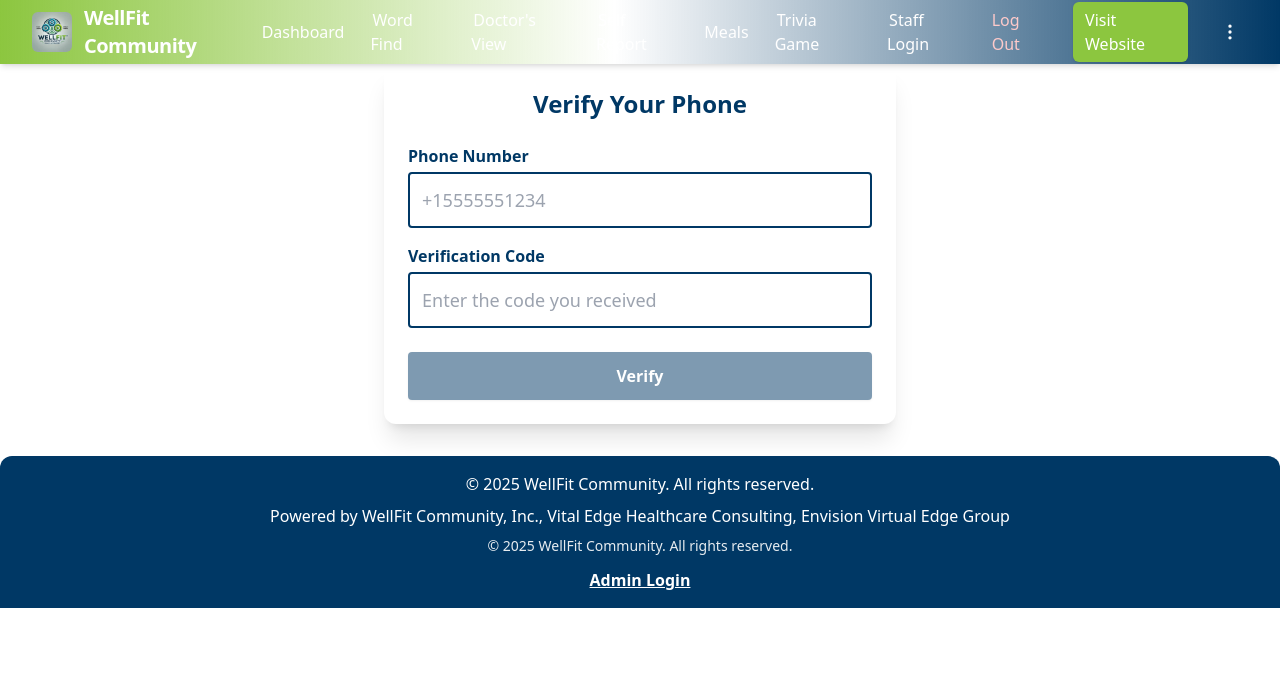
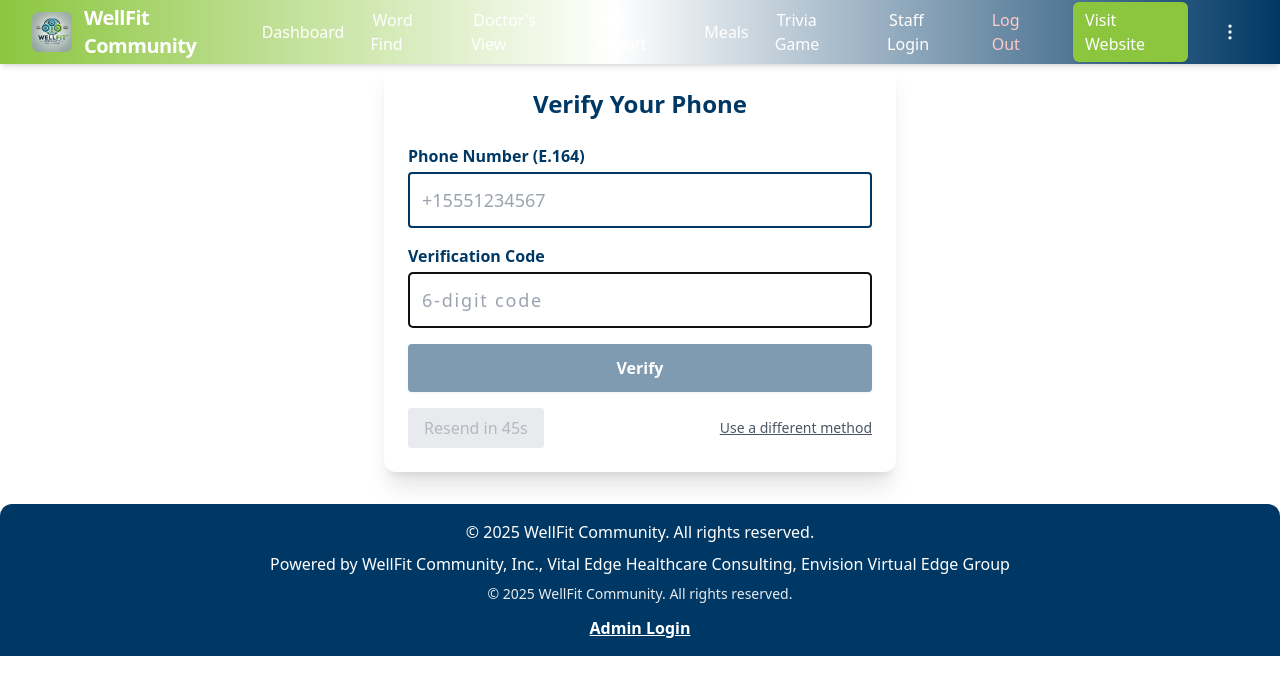
Before and after one commit to WellFitCommunity/WellFit-Community-Daily-Complete, a React (Create React App) app: page /verify in a window 1280 px wide. Shown: the top 694 px of the page. Built offline with nearby package versions, Linux system fonts and the light colour scheme; no server answers; what @supabase/auth-helpers-react would draw is missing.

Commit message:
UI: AppHeader/WelcomeHeader/GlobalHeader, gradient, website button, nav (Meals/Trivia), VerifyCode hardening, DemoMode

```diff
--- a/src/contexts/DemoModeContext.tsx
+++ b/src/contexts/DemoModeContext.tsx
@@ -1,40 +1,93 @@
-import { createContext, useContext, useState, useEffect } from "react";
+import React, { createContext, useContext, useEffect, useMemo, useRef, useState } from 'react';
+import { useAuth } from './AuthContext'; // <-- add this
 
-const DemoModeContext = createContext({
+type DemoCtx = {
+  demoMode: boolean;
+  demoTimeLeft: number;              // seconds
+  startDemo: (seconds?: number) => void;
+  endDemo: () => void;
+};
+
+const DemoModeContext = createContext<DemoCtx>({
   demoMode: false,
+  demoTimeLeft: 0,
   startDemo: () => {},
   endDemo: () => {},
-  demoTimeLeft: 0,
 });
 
 export function useDemoMode() {
   return useContext(DemoModeContext);
 }
 
+const DEFAULT_SECONDS = 15 * 60; // 15 minutes
+
 export function DemoModeProvider({ children }: { children: React.ReactNode }) {
-  const [demoMode, setDemoMode] = useState(false);
-  const [demoTimeLeft, setDemoTimeLeft] = useState(900); // 15 min
+  const { user } = useAuth(); // <-- logged-in user (enrolled)
+  const [demoMode, setDemoMode] = useState<boolean>(() => {
+    const saved = sessionStorage.getItem('demoMode');
+    return saved === 'true';
+  });
+  const [demoTimeLeft, setDemoTimeLeft] = useState<number>(() => {
+    const saved = sessionStorage.getItem('demoTimeLeft');
+    return saved ? Math.max(0, parseInt(saved, 10)) : DEFAULT_SECONDS;
+  });
+  const timerRef = useRef<number | null>(null);
 
-  const startDemo = () => setDemoMode(true);
+  const startDemo = (seconds = DEFAULT_SECONDS) => {
+    setDemoMode(true);
+    setDemoTimeLeft(seconds);
+  };
 
   const endDemo = () => {
     setDemoMode(false);
-    setDemoTimeLeft(900);
+    setDemoTimeLeft(DEFAULT_SECONDS);
   };
 
+  // Persist to sessionStorage
   useEffect(() => {
-    if (!demoMode) return;
+    sessionStorage.setItem('demoMode', String(demoMode));
+    sessionStorage.setItem('demoTimeLeft', String(demoTimeLeft));
+  }, [demoMode, demoTimeLeft]);
+
+  // 🚦 Auto-start from ?demo=1 ONLY if no user is logged in
+  useEffect(() => {
+    const params = new URLSearchParams(window.location.search);
+    const wantsDemo = params.get('demo') === '1';
+    if (wantsDemo && !user && !demoMode) {
+      startDemo(DEFAULT_SECONDS);
+    }
+    // eslint-disable-next-line react-hooks/exhaustive-deps
+  }, [user]); // re-check when auth changes
+
+  // 🛑 If a user logs in at any time, immediately end demo
+  useEffect(() => {
+    if (user && demoMode) endDemo();
+  }, [user, demoMode]);
+
+  // ⏱️ Countdown
+  useEffect(() => {
+    if (!demoMode) {
+      if (timerRef.current) window.clearInterval(timerRef.current);
+      timerRef.current = null;
+      return;
+    }
     if (demoTimeLeft <= 0) {
       endDemo();
       return;
     }
-    const interval = setInterval(() => setDemoTimeLeft((t) => t - 1), 1000);
-    return () => clearInterval(interval);
+    timerRef.current = window.setInterval(() => {
+      setDemoTimeLeft((t) => t - 1);
+    }, 1000) as unknown as number;
+
+    return () => {
+      if (timerRef.current) window.clearInterval(timerRef.current);
+    };
   }, [demoMode, demoTimeLeft]);
 
-  return (
-    <DemoModeContext.Provider value={{ demoMode, startDemo, endDemo, demoTimeLeft }}>
-      {children}
-    </DemoModeContext.Provider>
+  const value = useMemo(
+    () => ({ demoMode, demoTimeLeft, startDemo, endDemo }),
+    [demoMode, demoTimeLeft]
   );
+
+  return <DemoModeContext.Provider value={value}>{children}</DemoModeContext.Provider>;
 }
--- a/src/pages/VerifyCodePage.tsx
+++ b/src/pages/VerifyCodePage.tsx
@@ -1,96 +1,194 @@
-// src/pages/VerifyCodePage.tsx
-import React, { useState, useEffect } from 'react';
+import React, { useEffect, useMemo, useState } from 'react';
 import { useNavigate, useLocation } from 'react-router-dom';
 import { supabase } from '../lib/supabaseClient';
 
-const VerifyCodePage: React.FC = () => {
+type LocState = { phone?: string } | null;
+
+const WELLFIT_BLUE = '#003865';
+const WELLFIT_GREEN = '#8cc63f';
+
+const E164 = /^\+\d{10,15}$/;
+
+export default function VerifyCodePage() {
   const navigate = useNavigate();
   const location = useLocation();
-  const [phone, setPhone] = useState<string>(location.state?.phone || '');
+  const state = (location.state as LocState) || null;
+
+  // Prefer phone passed from the previous step, allow manual entry as fallback
+  const [phone, setPhone] = useState<string>(state?.phone ?? '');
   const [code, setCode] = useState<string>('');
   const [error, setError] = useState<string>('');
   const [loading, setLoading] = useState<boolean>(false);
 
+  // Resend cooldown (in seconds)
+  const RESEND_COOLDOWN = 45;
+  const [cooldown, setCooldown] = useState<number>(RESEND_COOLDOWN);
+
+  const phoneIsValid = useMemo(() => E164.test(phone.trim()), [phone]);
+
+  // If already logged in, skip
   useEffect(() => {
-    // If already logged in, redirect
     supabase.auth.getSession().then(({ data: { session } }) => {
       if (session) navigate('/dashboard', { replace: true });
     });
-  }, [navigate]);
+    // eslint-disable-next-line react-hooks/exhaustive-deps
+  }, []);
+
+  // Start a cooldown timer only if we got here with a phone from the previous step
+  useEffect(() => {
+    if (!state?.phone) return;
+    setCooldown(RESEND_COOLDOWN);
+    const t = setInterval(() => setCooldown((s) => (s > 0 ? s - 1 : 0)), 1000);
+    return () => clearInterval(t);
+    // eslint-disable-next-line react-hooks/exhaustive-deps
+  }, [state?.phone]);
 
   const handleVerify = async (e: React.FormEvent) => {
     e.preventDefault();
     setError('');
+
+    const cleanPhone = phone.trim();
+    const cleanCode = code.replace(/\D/g, '').trim(); // digits only
+
+    if (!E164.test(cleanPhone)) {
+      setError('Enter a valid phone number in E.164 format (e.g. +15551234567).');
+      return;
+    }
+    if (cleanCode.length !== 6) {
+      setError('Enter the 6-digit code we sent.');
+      return;
+    }
+
     setLoading(true);
+    try {
+      const { error: otpError } = await supabase.auth.verifyOtp({
+        phone: cleanPhone,
+        token: cleanCode,
+        type: 'sms',
+      });
+      if (otpError) throw otpError;
+
+      // Double-check we actually have a session
+      const { data: { session }, error: sessErr } = await supabase.auth.getSession();
+      if (sessErr) throw sessErr;
+      if (!session) throw new Error('Verification succeeded but no session was created.');
+
+      navigate('/demographics', { replace: true });
+    } catch (e: any) {
+      const msg = e?.message || 'Invalid or expired code. Please try again.';
+      setError(msg);
+    } finally {
+      setLoading(false);
+    }
+  };
+
+  const handleResend = async () => {
+    setError('');
+    const cleanPhone = phone.trim();
+    if (!E164.test(cleanPhone)) {
+      setError('Enter a valid phone number in E.164 format (e.g. +15551234567).');
+      return;
+    }
 
     try {
-      // Use Supabase OTP verification
-      const { error: otpError } = await supabase.auth.verifyOtp({
-        phone: phone,
-        token: code,
-        type: 'sms',
+      // Re-send OTP. Adjust shouldCreateUser depending on your signup flow.
+      const { error: sendErr } = await supabase.auth.signInWithOtp({
+        phone: cleanPhone,
+        options: { channel: 'sms', shouldCreateUser: true },
       });
+      if (sendErr) throw sendErr;
 
-      if (otpError) throw otpError;
-
-      setLoading(false);
-      // Proceed to next step in your flow
-      navigate('/demographics');
+      setCooldown(RESEND_COOLDOWN);
     } catch (e: any) {
-      setLoading(false);
-      setError(e.message || 'Invalid code. Please try again.');
+      setError(e?.message || 'Could not resend code. Please wait a minute and try again.');
     }
   };
 
   return (
     <div className="max-w-lg mx-auto p-6 bg-white shadow-xl rounded-xl flex flex-col items-center">
-      <h2 className="text-2xl font-bold mb-6 text-[#003865]">Verify Your Phone</h2>
-      <form className="w-full" onSubmit={handleVerify}>
-        {!location.state?.phone && (
-          <div className="mb-4">
-            <label htmlFor="phone" className="block font-semibold mb-1 text-[#003865]">
-              Phone Number
+      <h2 className="text-2xl font-bold mb-6" style={{ color: WELLFIT_BLUE }}>
+        Verify Your Phone
+      </h2>
+
+      <form className="w-full space-y-4" onSubmit={handleVerify} noValidate>
+        {/* Phone field only if not provided by previous step, but always editable if they need to fix it */}
+        <div>
+          <label htmlFor="phone" className="block font-semibold mb-1" style={{ color: WELLFIT_BLUE }}>
+            Phone Number (E.164)
           </label>
           <input
             id="phone"
             type="tel"
             value={phone}
-              onChange={e => setPhone(e.target.value)}
+            onChange={(e) => setPhone(e.target.value)}
             required
-              className="w-full p-3 border-2 border-[#003865] rounded text-lg"
-              placeholder="+15555551234"
+            className="w-full p-3 border-2 rounded text-lg"
+            style={{ borderColor: WELLFIT_BLUE }}
+            placeholder="+15551234567"
             inputMode="numeric"
-              pattern="[0-9+]*"
+            pattern="^\+\d{10,15}$"
+            aria-invalid={!phoneIsValid}
           />
+          {!phoneIsValid && phone && (
+            <p className="mt-1 text-sm text-red-600">Format must be +countrycode and digits (e.g. +15551234567).</p>
+          )}
         </div>
-        )}
-        <div className="mb-4">
-          <label htmlFor="code" className="block font-semibold mb-1 text-[#003865]">
+
+        <div>
+          <label htmlFor="code" className="block font-semibold mb-1" style={{ color: WELLFIT_BLUE }}>
             Verification Code
           </label>
           <input
             id="code"
             type="text"
             value={code}
-            onChange={e => setCode(e.target.value)}
+            onChange={(e) => setCode(e.target.value.replace(/\D/g, '').slice(0, 6))}
             required
-            className="w-full p-3 border-2 border-[#003865] rounded text-lg"
+            className="w-full p-3 border-2 rounded text-lg tracking-widest"
+            style={{ borderColor: WELLFIT_BLUE }}
             autoComplete="one-time-code"
-            placeholder="Enter the code you received"
+            inputMode="numeric"
+            pattern="\d{6}"
+            placeholder="6-digit code"
             maxLength={6}
+            autoFocus
           />
         </div>
-        {error && <div className="text-red-600 mb-2">{error}</div>}
+
+        {error && <div className="text-red-600">{error}</div>}
+
         <button
           type="submit"
-          disabled={loading || !code || !phone}
-          className="bg-[#003865] hover:bg-[#8cc63f] text-white font-bold px-6 py-3 rounded shadow w-full mt-2 transition disabled:opacity-50"
+          disabled={loading || !phoneIsValid || code.length !== 6}
+          className="w-full font-bold px-6 py-3 rounded shadow transition disabled:opacity-50"
+          style={{ backgroundColor: loading ? '#7aa7c4' : WELLFIT_BLUE, color: '#fff' }}
         >
-          {loading ? 'Verifying...' : 'Verify'}
+          {loading ? 'Verifying…' : 'Verify'}
         </button>
+
+        <div className="flex items-center justify-between">
+          <button
+            type="button"
+            onClick={handleResend}
+            disabled={cooldown > 0 || !phoneIsValid}
+            className="px-4 py-2 rounded font-medium transition disabled:opacity-50"
+            style={{
+              backgroundColor: cooldown > 0 || !phoneIsValid ? '#d1d5db' : WELLFIT_GREEN,
+              color: cooldown > 0 || !phoneIsValid ? '#6b7280' : '#fff',
+            }}
+          >
+            {cooldown > 0 ? `Resend in ${cooldown}s` : 'Resend code'}
+          </button>
+
+          <button
+            type="button"
+            onClick={() => navigate('/login')}
+            className="text-sm underline text-gray-600 hover:text-gray-800"
+          >
+            Use a different method
+          </button>
+        </div>
       </form>
     </div>
   );
-};
-
-export default VerifyCodePage;
+}
```
Lines whose indentation alone changed are shown as unchanged.
